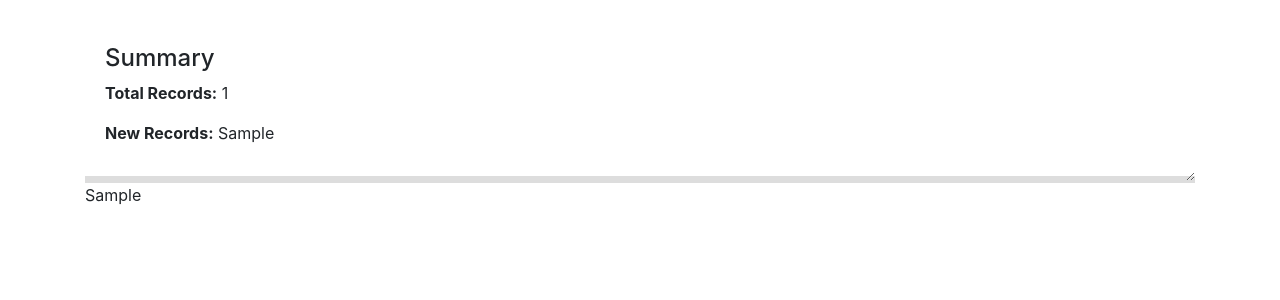
After one commit to cmbessone/data_service, a Django app: template api/templates/data_list.html in a window 1280 px wide. The commit adds this page. Shown: the top 300 px of the page. Run offline with Django 5.2, Linux system fonts and the light colour scheme; the template is opened without the code that fills it: most values are stand-ins (such as "Sample title", 1, 10 or a date in 2020); some libraries are stand-ins or nearby versions.

Commit message:
fixed  /upload/ and /data-list/ -- Mongodb integration

```diff
--- /dev/null
+++ b/api/templates/data_list.html
@@ -0,0 +1,90 @@
+<!DOCTYPE html>
+<html>
+<head>
+    <title>Uploaded MongoDB Data</title>
+    <link rel="stylesheet" href="https://stackpath.bootstrapcdn.com/bootstrap/4.5.0/css/bootstrap.min.css">
+    <style>
+        body, html {
+            height: 100%;
+            margin: 0;
+            padding: 0;
+            overflow: hidden;
+        }
+        .container {
+            display: flex;
+            flex-direction: column;
+            height: 100%;
+        }
+        .summary {
+            padding: 20px;
+            border-bottom: 2px solid #ddd;
+            resize: vertical;
+            overflow: auto;
+            min-height: 100px;
+            max-height: 300px;
+        }
+        .table-container {
+            flex: 1;
+            overflow: auto;
+            resize: none;
+        }
+        .resizable {
+            position: relative;
+        }
+        .resizable .resizer {
+            height: 5px;
+            background: #ddd;
+            cursor: ns-resize;
+            position: absolute;
+            left: 0;
+            right: 0;
+            bottom: 0;
+        }
+    </style>
+</head>
+<body>
+    <div class="container mt-4">
+        <div class="summary resizable">
+            <h4>Summary</h4>
+            <p><strong>Total Records:</strong> {{ total_records }}</p>
+            <p><strong>New Records:</strong> {{ new_records }}</p>
+            <div class="resizer"></div>
+        </div>
+
+        <div class="table-container">
+            {% if table_html %}
+                {{ table_html|safe }}
+            {% else %}
+                <p>No data to display.</p>
+            {% endif %}
+        </div>
+    </div>
+
+    <script>
+        const resizable = document.querySelector('.resizable');
+        const resizer = document.querySelector('.resizer');
+        let y = 0;
+        let h = 0;
+
+        const mouseDownHandler = function(e) {
+            y = e.clientY;
+            h = resizable.offsetHeight;
+
+            document.addEventListener('mousemove', mouseMoveHandler);
+            document.addEventListener('mouseup', mouseUpHandler);
+        };
+
+        const mouseMoveHandler = function(e) {
+            const dy = e.clientY - y;
+            resizable.style.height = `${h + dy}px`;
+        };
+
+        const mouseUpHandler = function() {
+            document.removeEventListener('mousemove', mouseMoveHandler);
+            document.removeEventListener('mouseup', mouseUpHandler);
+        };
+
+        resizer.addEventListener('mousedown', mouseDownHandler);
+    </script>
+</body>
+</html>
--- a/api/urls.py
+++ b/api/urls.py
@@ -1,13 +1,13 @@
 from django.urls import path
 from . import views
-from .views import CSVUploadView
+
 
 
 urlpatterns = [
 	path('', views.getData),
 	path('add/',views.addItem),
-	path('upload/',views.CSVUploadView.as_view(), name='upload')
+	path('upload/',views.CSVUploadView.as_view(), name='upload'),
+	path('data-list/', views.DataListView.as_view(), name='data-list'),
 
-	# path('upload/', CSVUploadView.as_view(), name='file_upload_view'),
 
 ]
```
Also changed, not shown: api/templates/data_table.html (added, +27 -0 lines), api/templates/uploads.html (+5 -4 lines), api/views.py (+72 -10 lines), myproject/settings.py (+28 -6 lines), requeriments.txt (+20 -0 lines), db.sqlite3.
